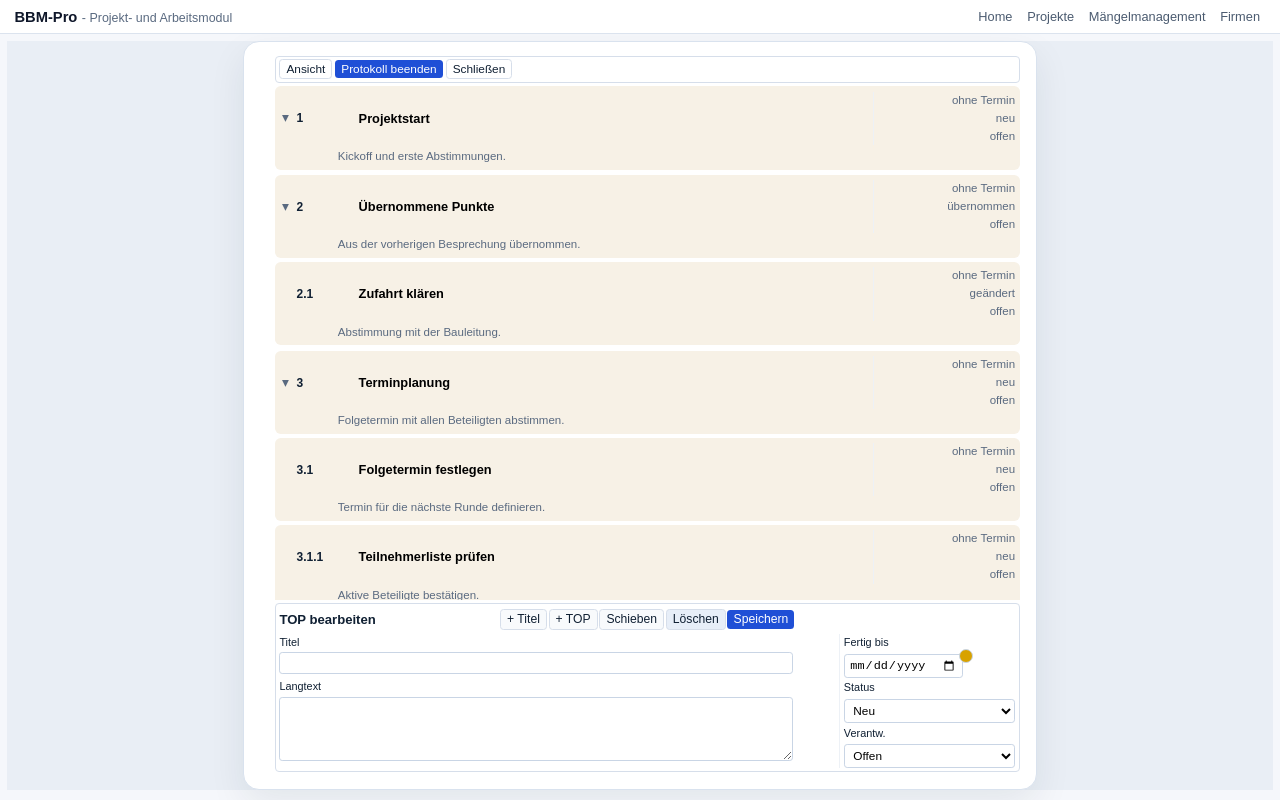
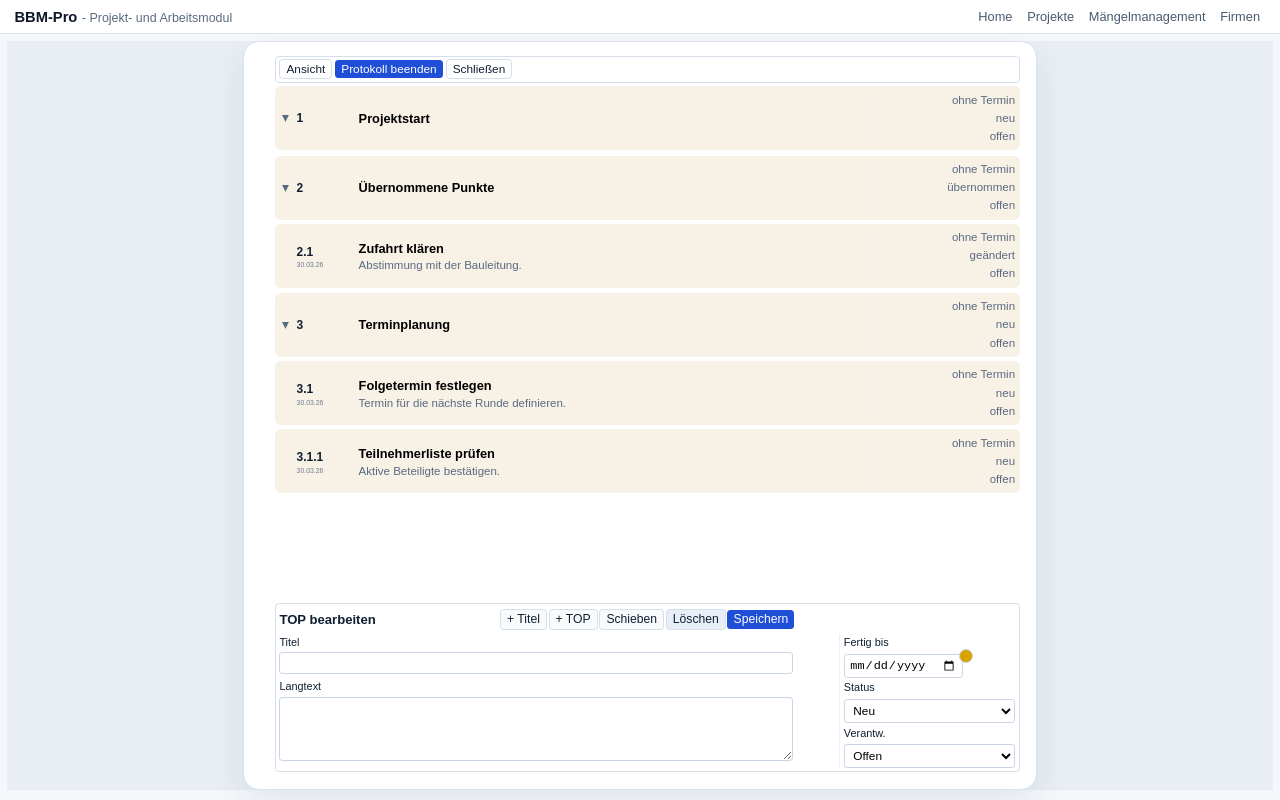
Before and after one commit to SteffenBandholt/BBM-Pro, a React (Vite) app: page /meetings/1 in a window 1280 px wide. Built offline with nearby package versions, Linux system fonts and the light colour scheme.

Commit message:
Toptext ausgerichtet und Datum unter Nummer

```diff
--- a/src/modules/meetings/components/ProtocolTopList.jsx
+++ b/src/modules/meetings/components/ProtocolTopList.jsx
@@ -1,4 +1,19 @@
 import { useState } from 'react';
+
+function formatCreatedAt(createdAt) {
+  if (!createdAt) return '';
+
+  const date = new Date(createdAt);
+  if (Number.isNaN(date.getTime())) {
+    return createdAt;
+  }
+
+  return new Intl.DateTimeFormat('de-DE', {
+    day: '2-digit',
+    month: '2-digit',
+    year: '2-digit',
+  }).format(date);
+}
 
 function ProtocolTopRow({ top, selectedTopId, onSelectTop, collapsedTopIds, onToggleCollapse }) {
   const isSelected = selectedTopId === top.id;
@@ -6,6 +21,8 @@ function ProtocolTopRow({ top, selectedTopId, onSelectTop, collapsedTopIds, onTo
   const isTitle = top.level === 1;
   const hasChildren = Boolean(top.children?.length);
   const showChildren = hasChildren && (!isTitle || !isCollapsed);
+  const showCreatedAt = !isTitle && Boolean(top.createdAt);
+  const createdAtLabel = showCreatedAt ? formatCreatedAt(top.createdAt) : '';
 
   return (
     <li>
@@ -30,8 +47,14 @@ function ProtocolTopRow({ top, selectedTopId, onSelectTop, collapsedTopIds, onTo
             className={isSelected ? 'protocol-top-row protocol-top-row--selected' : 'protocol-top-row'}
             onClick={() => onSelectTop(top.id)}
           >
-            <span className="protocol-top-row__number">{top.displayNumber}</span>
-            <span className="protocol-top-row__title">{top.title}</span>
+            <span className="protocol-top-row__number-block">
+              <span className="protocol-top-row__number">{top.displayNumber}</span>
+              {showCreatedAt ? <span className="protocol-top-row__created-at">{createdAtLabel}</span> : null}
+            </span>
+            <span className="protocol-top-row__title-block">
+              <span className="protocol-top-row__title">{top.title}</span>
+              {!isTitle && top.longtext ? <span className="protocol-top-row__text">{top.longtext}</span> : null}
+            </span>
             <span className="protocol-top-row__meta-column">
               <span className="protocol-top-row__meta">{top.dueDate || 'ohne Termin'}</span>
               <span className="protocol-top-row__meta">{top.status}</span>
@@ -39,7 +62,6 @@ function ProtocolTopRow({ top, selectedTopId, onSelectTop, collapsedTopIds, onTo
             </span>
           </button>
         </div>
-        {top.longtext ? <p className="protocol-top-row__text">{top.longtext}</p> : null}
       </div>
       {showChildren ? (
         <ul className="protocol-top-children">
--- a/src/modules/meetings/data/meetingTopModel.js
+++ b/src/modules/meetings/data/meetingTopModel.js
@@ -1,5 +1,6 @@
 const TOP_STATUS_OPTIONS = ['neu', 'übernommen', 'geändert', 'erledigt', 'hidden', 'trashed'];
 const TOP_STATUS_VALUES = new Set(TOP_STATUS_OPTIONS);
+const DEFAULT_CREATED_AT = new Date().toISOString().slice(0, 10);
 
 const initialMeetingTops = [
   {
@@ -7,6 +8,7 @@ const initialMeetingTops = [
     title: 'Projektstart',
     longtext: 'Kickoff und erste Abstimmungen.',
     dueDate: null,
+    createdAt: DEFAULT_CREATED_AT,
     ampel: 'gelb',
     responsible: '',
     status: 'neu',
@@ -24,6 +26,7 @@ const initialMeetingTops = [
     title: 'Übernommene Punkte',
     longtext: 'Aus der vorherigen Besprechung übernommen.',
     dueDate: null,
+    createdAt: DEFAULT_CREATED_AT,
     ampel: 'gelb',
     responsible: '',
     status: 'übernommen',
@@ -41,6 +44,7 @@ const initialMeetingTops = [
     title: 'Zufahrt klären',
     longtext: 'Abstimmung mit der Bauleitung.',
     dueDate: null,
+    createdAt: DEFAULT_CREATED_AT,
     ampel: 'gelb',
     responsible: '',
     status: 'geändert',
@@ -58,6 +62,7 @@ const initialMeetingTops = [
     title: 'Terminplanung',
     longtext: 'Folgetermin mit allen Beteiligten abstimmen.',
     dueDate: null,
+    createdAt: DEFAULT_CREATED_AT,
     ampel: 'gelb',
     responsible: '',
     status: 'neu',
@@ -75,6 +80,7 @@ const initialMeetingTops = [
     title: 'Folgetermin festlegen',
     longtext: 'Termin für die nächste Runde definieren.',
     dueDate: null,
+    createdAt: DEFAULT_CREATED_AT,
     ampel: 'gelb',
     responsible: '',
     status: 'neu',
@@ -92,6 +98,7 @@ const initialMeetingTops = [
     title: 'Teilnehmerliste prüfen',
     longtext: 'Aktive Beteiligte bestätigen.',
     dueDate: null,
+    createdAt: DEFAULT_CREATED_AT,
     ampel: 'gelb',
     responsible: '',
     status: 'neu',
@@ -128,6 +135,7 @@ function normalizeTop(top) {
     title: top.title ?? '',
     longtext: top.longtext ?? '',
     dueDate: top.dueDate ?? null,
+    createdAt: top.createdAt ?? DEFAULT_CREATED_AT,
     ampel: top.ampel ?? 'gelb',
     responsible: top.responsible ?? '',
     status: lifecycleStatus,
@@ -240,6 +248,7 @@ export function createEmptyTopDraft() {
     title: '',
     longtext: '',
     dueDate: '',
+    createdAt: DEFAULT_CREATED_AT,
     ampel: 'gelb',
     responsible: '',
     status: 'neu',
@@ -323,6 +332,7 @@ export function addMeetingTop(tops, draft) {
     title: draft.title?.trim() ?? '',
     longtext: draft.longtext?.trim() ?? '',
     dueDate: draft.dueDate || null,
+    createdAt: draft.createdAt || DEFAULT_CREATED_AT,
     ampel: draft.ampel ?? 'gelb',
     responsible: draft.responsible?.trim() ?? '',
     status: draft.isHidden
--- a/src/styles/global.css
+++ b/src/styles/global.css
@@ -1098,6 +1098,24 @@ a {
   font-size: 0.75rem;
 }
 
+.protocol-top-row__number-block {
+  display: grid;
+  align-content: start;
+  gap: 0.04rem;
+}
+
+.protocol-top-row__created-at {
+  color: #6f7d90;
+  font-size: 0.5em;
+  line-height: 1.05;
+}
+
+.protocol-top-row__title-block {
+  display: grid;
+  align-content: start;
+  gap: 0.04rem;
+}
+
 .protocol-top-row__title {
   font-weight: 700;
   font-size: 0.8rem;
@@ -1118,8 +1136,9 @@ a {
 }
 
 .protocol-top-row__text {
-  margin: 0 0 0.04rem 58px;
-  padding: 0 0.15rem 0.08rem;
+  margin: 0;
+  padding: 0;
+  line-height: 1.25;
 }
 
 .protocol-top-children {
```
